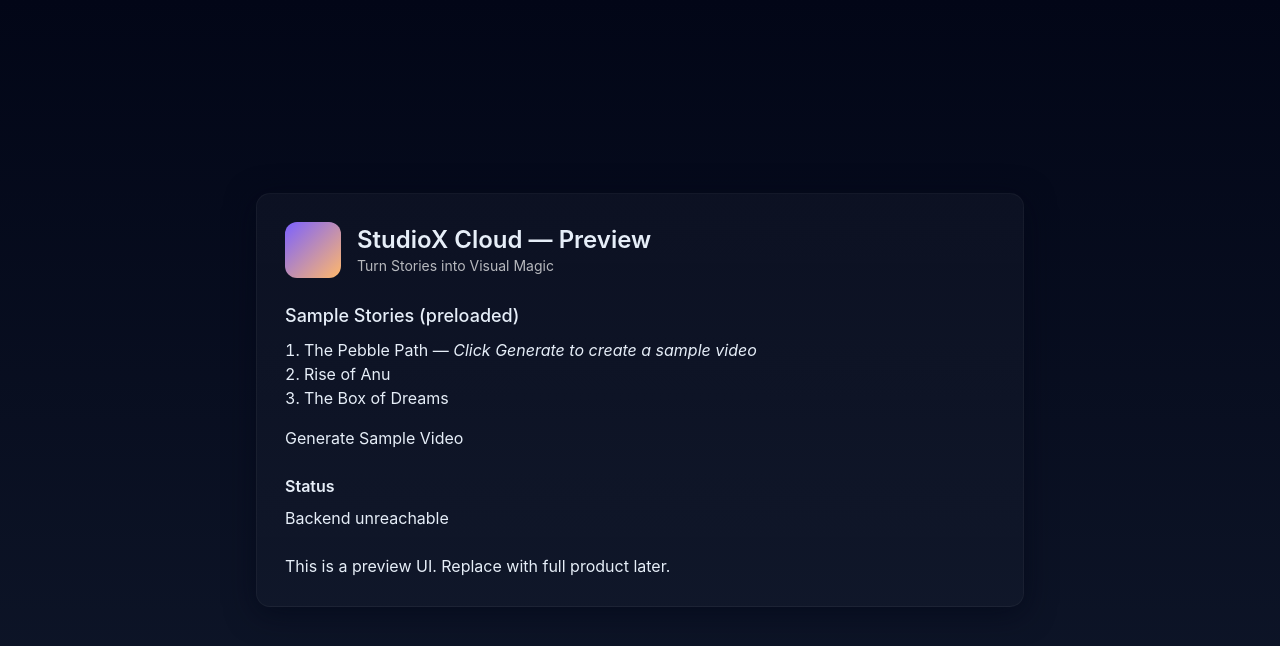
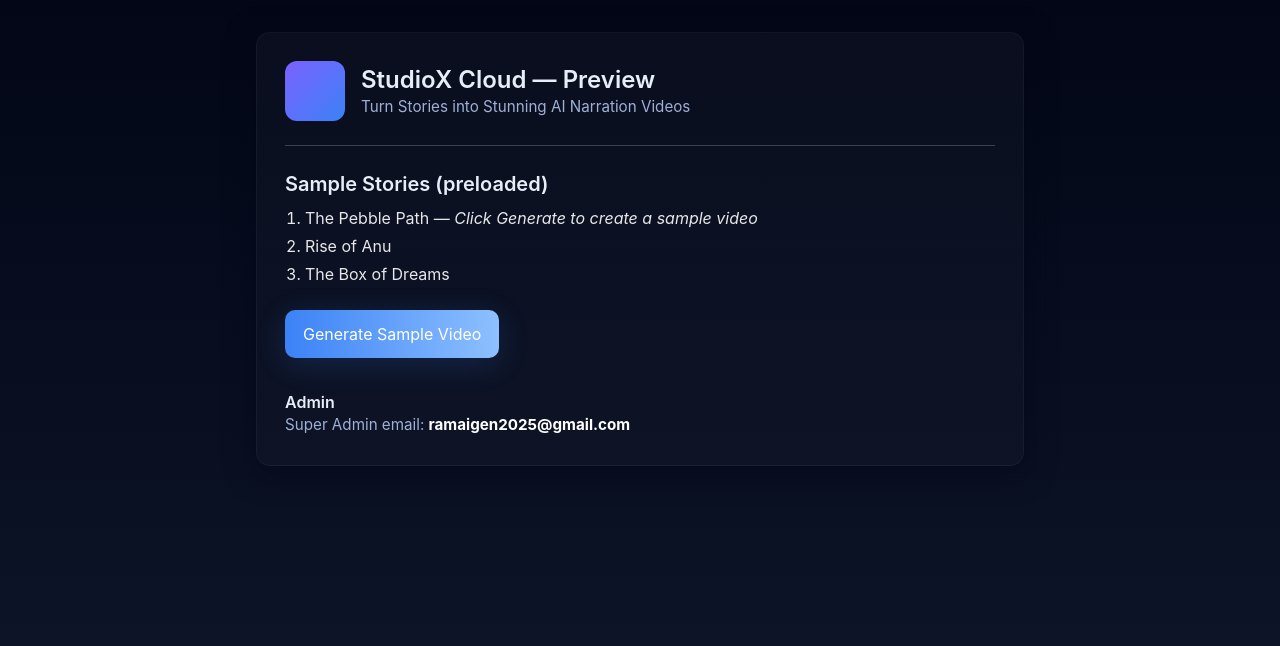
Before and after one commit to Ramprasadns/studiox-cloud, a React (Vite) app in the folder frontend/: page / in a window 1280 px wide. Shown: the top 646 px of the page. Built offline with nearby package versions, Linux system fonts and the light colour scheme; no server answers.

Commit message:
Update App.jsx

```diff
--- a/frontend/src/App.jsx
+++ b/frontend/src/App.jsx
@@ -1,8 +1,69 @@
-import React from 'react';
-import Dashboard from './pages/Dashboard';
+import React from 'react'
+import { API_BASE } from './config'
+import { motion } from 'framer-motion'
 
 export default function App(){
-  return <div className="min-h-screen flex items-center justify-center p-6">
-    <Dashboard />
-  </div>;
+  const [loading, setLoading] = React.useState(false)
+  const [msg, setMsg] = React.useState(null)
+
+  async function generate(){
+    setLoading(true); setMsg(null)
+    try {
+      const res = await fetch(`${API_BASE}/api/sample`)
+      const data = await res.json()
+      setMsg(data.sample_story ?? JSON.stringify(data))
+    } catch(e){
+      setMsg('Error: ' + e.message)
+    } finally { setLoading(false) }
+  }
+
+  return (
+    <div className="min-h-screen flex items-start justify-center p-8">
+      <div className="card max-w-3xl w-full">
+        <header className="flex items-center gap-4">
+          <div style={{width:60,height:60, borderRadius:12, background:'linear-gradient(135deg,#7b61ff,#3b82f6)'}} />
+          <div>
+            <h1 className="text-2xl font-semibold">StudioX Cloud — Preview</h1>
+            <div className="small-muted">Turn Stories into Stunning AI Narration Videos</div>
+          </div>
+        </header>
+
+        <hr className="my-6 border-gray-700"/>
+
+        <main>
+          <h3 className="text-xl font-semibold mb-2">Sample Stories (preloaded)</h3>
+          <ol className="pl-5 list-decimal space-y-1 text-white/90">
+            <li>The Pebble Path — <em>Click Generate to create a sample video</em></li>
+            <li>Rise of Anu</li>
+            <li>The Box of Dreams</li>
+          </ol>
+
+          <div className="mt-6">
+            <motion.button
+              whileHover={{ scale: 1.02 }}
+              whileTap={{ scale: 0.98 }}
+              onClick={generate}
+              disabled={loading}
+              className="btn-neon"
+            >
+              {loading ? 'Generating…' : 'Generate Sample Video'}
+            </motion.button>
+          </div>
+
+          {msg && (
+            <div className="mt-6 p-4 bg-white/5 rounded">
+              <div className="text-sm small-muted">Result</div>
+              <div className="mt-2 text-white">{String(msg)}</div>
+            </div>
+          )}
+
+          <div className="mt-8">
+            <h4 className="font-semibold">Admin</h4>
+            <div className="small-muted">Super Admin email: <strong className="text-white">ramaigen2025@gmail.com</strong></div>
+          </div>
+
+        </main>
+      </div>
+    </div>
+  )
 }
```
